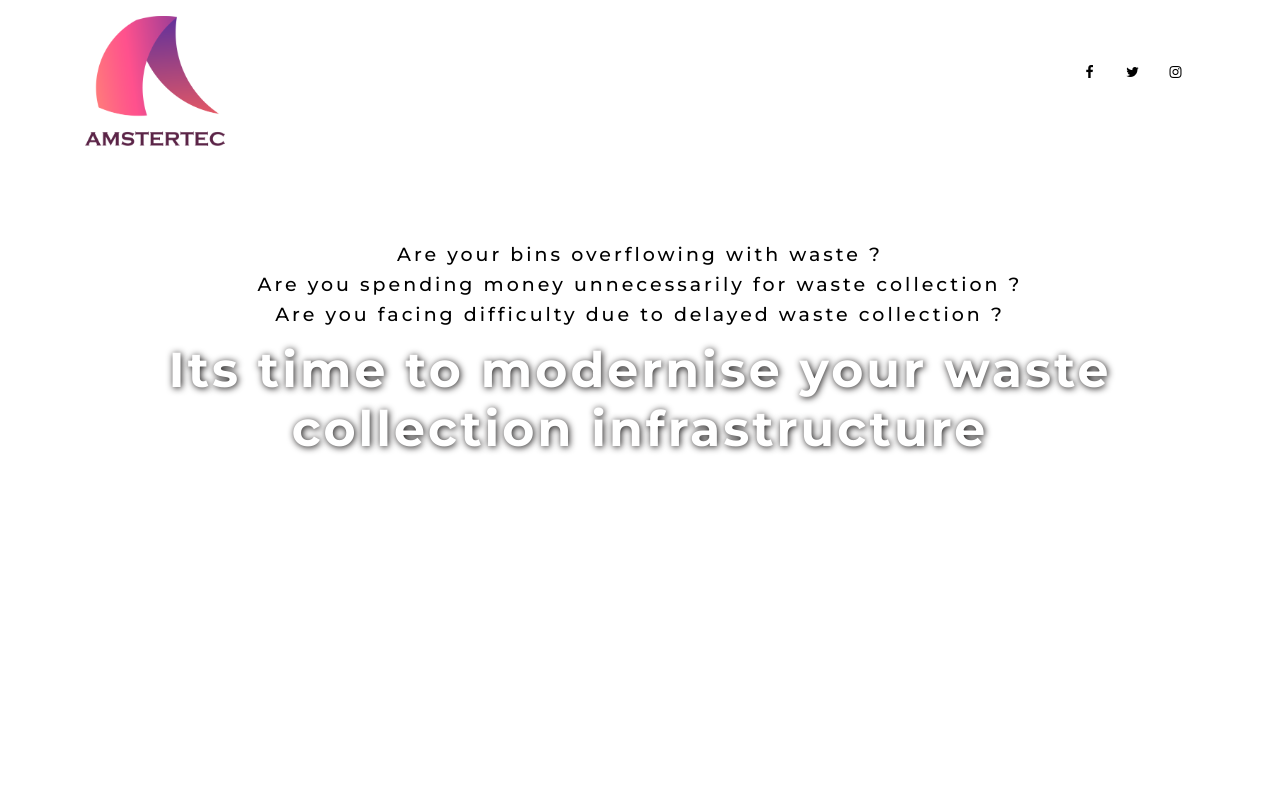
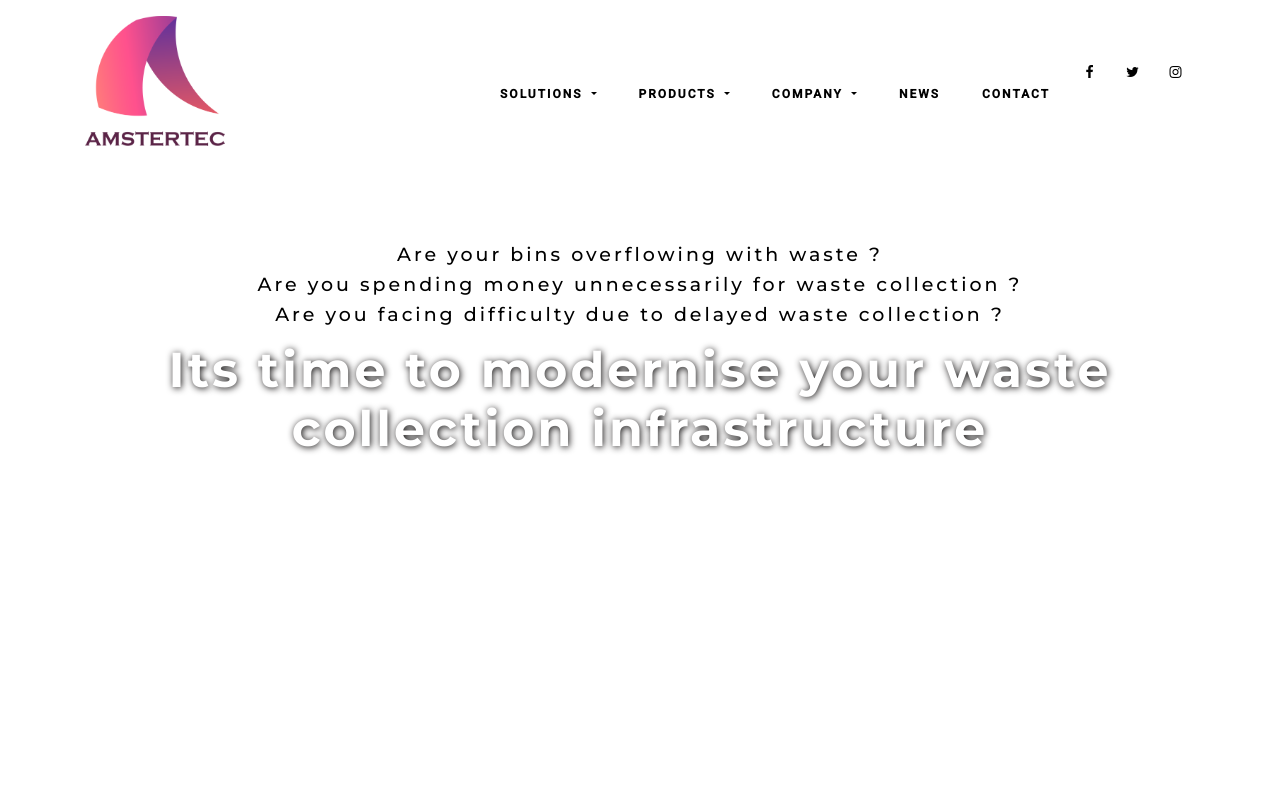
Before and after one commit to nikhilkilivayil/amstertec, a plain HTML site: page private.html in a window 1280 px wide. Shown: the top 796 px of the page. Drawn offline with Linux system fonts and the light colour scheme.

Commit message:
resposive issue fixed

```diff
--- a/private.html
+++ b/private.html
@@ -47,7 +47,7 @@
         } else {
             $(".brand-logo").css("width","100%");
             $(".header-ebin").css("background","transparent")
-            $(".nav-link").css("color","#fff")
+            $(".nav-link").css("color","#000")
             $(".active .nav-link").css("color","#a3c962")
 
         }
```
Also changed, not shown: smart-cities.html (+1 -1 lines).
